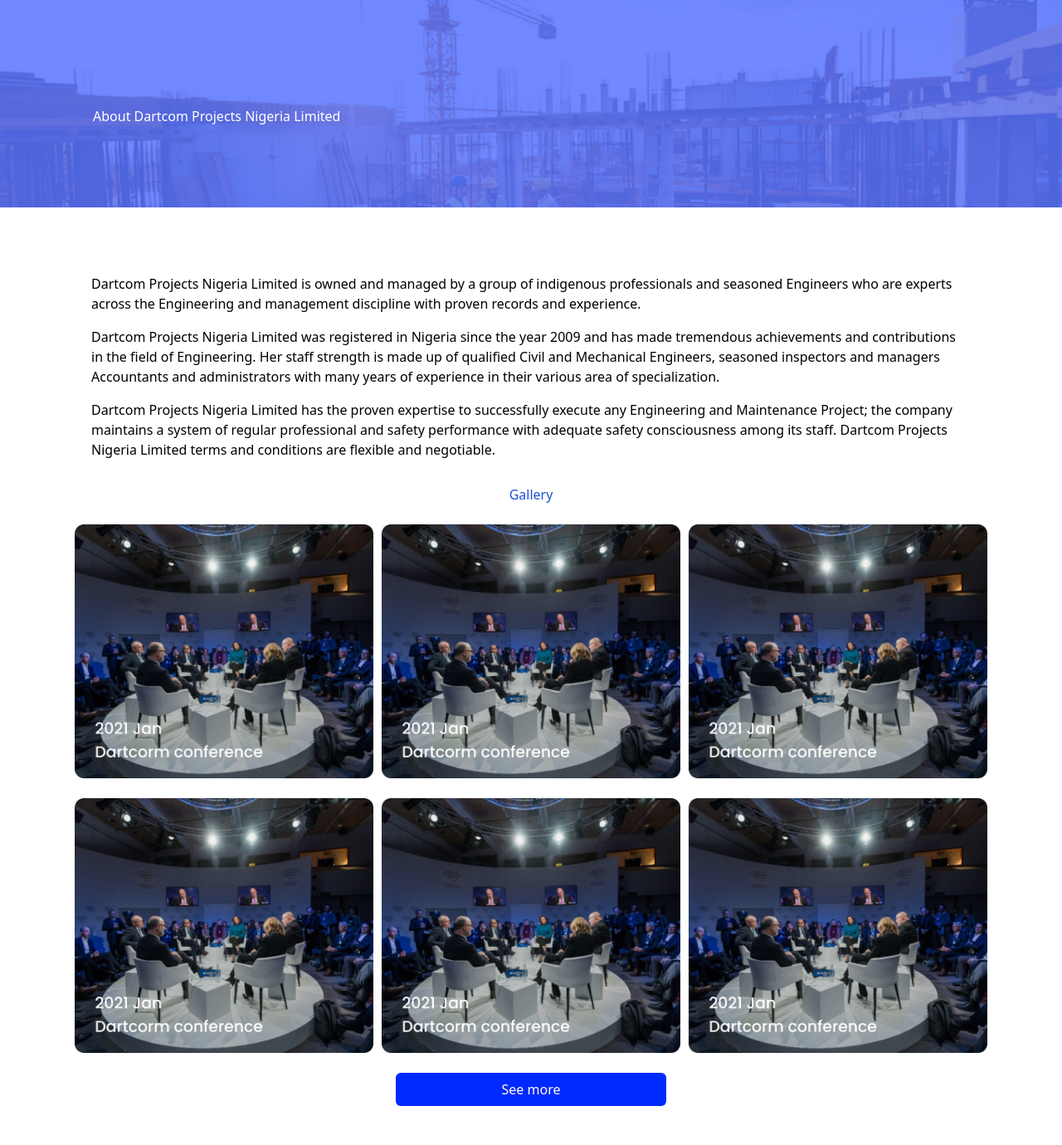
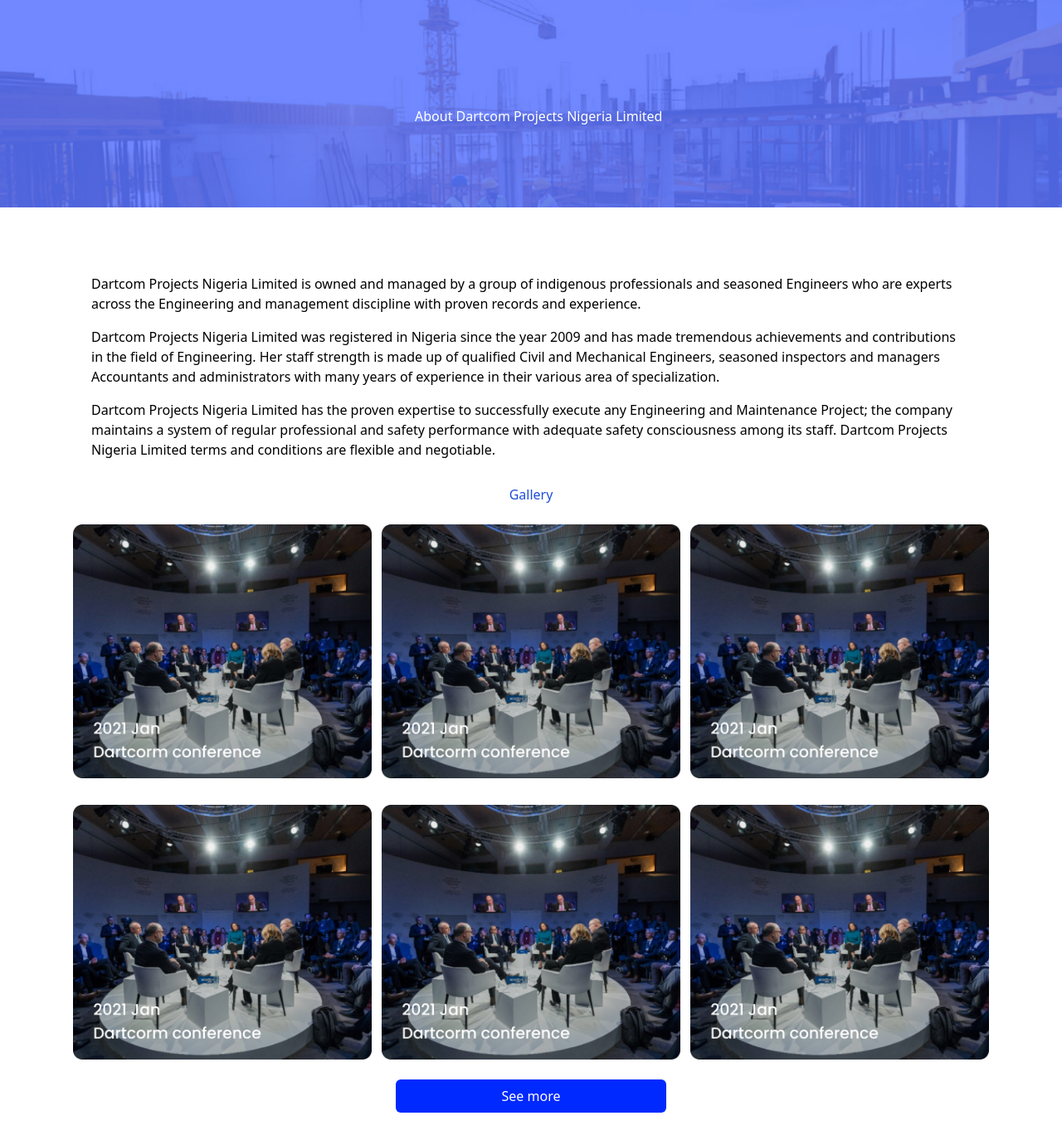
Before and after one commit to HaleTech-Services/-dartcom-, a React (Vite) app in the folder client/: page /about in a window 1280 px wide. Shown: the top 1380 px of the page at 83% size. Built offline with nearby package versions, Linux system fonts and the light colour scheme.

Commit message:
made changes to the button, adjust spaces between images, fix heroSection text

```diff
--- a/client/src/components/GallerySection.jsx
+++ b/client/src/components/GallerySection.jsx
@@ -9,20 +9,20 @@
 
       {/* Gallery */}
       <section className="mt-6">
-        <div className="flex justify-evenly">
+        <div className="flex justify-evenly gap-1">
           <img src={GalleryImage} width={360} alt="gallery-image" />
           <img src={GalleryImage} width={360} alt="gallery-image" />
           <img src={GalleryImage} width={360} alt="gallery-image" />
         </div>
 
-        <div className="flex justify-evenly mt-6">
+        <div className="flex justify-evenly mt-8 gap-1">
           <img src={GalleryImage} width={360} alt="gallery-image" />
           <img src={GalleryImage} width={360} alt="gallery-image" />
           <img src={GalleryImage} width={360} alt="gallery-image" />
         </div>
       </section>
 
-      <button className="bg-[#0029FF] text-white px-32 py-2 rounded-md text-center mt-6">
+      <button className="bg-[#0029FF] hover:border hover:bg-white hover:text-blue-800 hover:border-blue-900 text-white px-32 py-2 rounded-md text-center mt-6">
         See more
       </button>
     </div>
--- a/client/src/components/HeroSection.jsx
+++ b/client/src/components/HeroSection.jsx
@@ -7,7 +7,7 @@
       className="bg-cover h-[250px]"
       style={{ backgroundImage: `url(${HeroImage})` }}
     >
-      <div className="pt-32 pl-28">
+      <div className="pt-32 pl-[500px]">
         <h2 className="text-white font-medium">
           About Dartcom Projects Nigeria Limited
         </h2>
```
